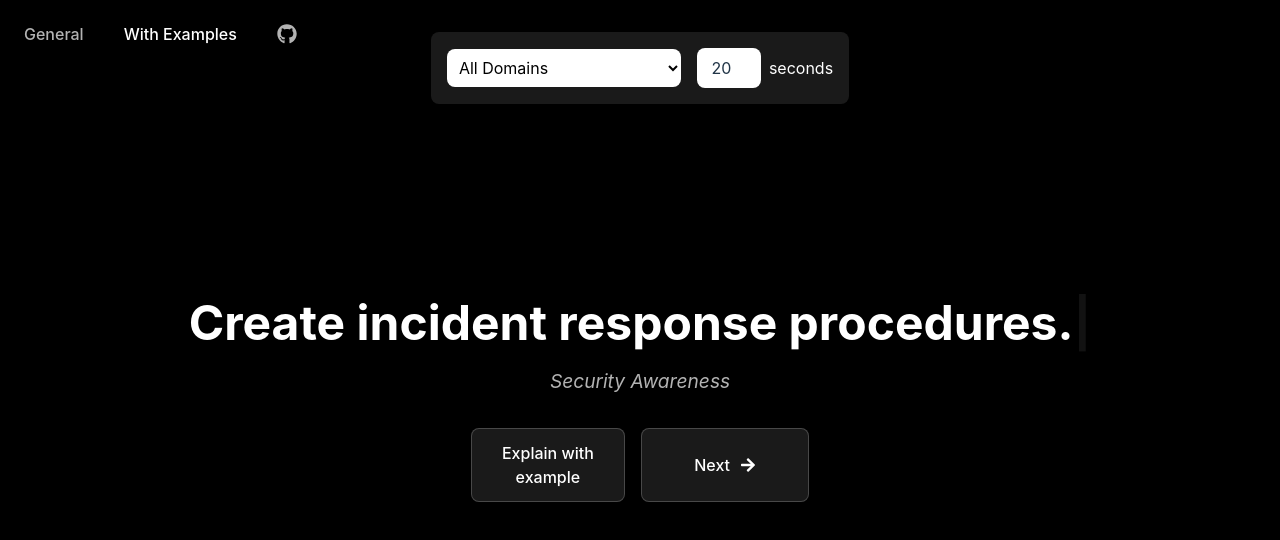
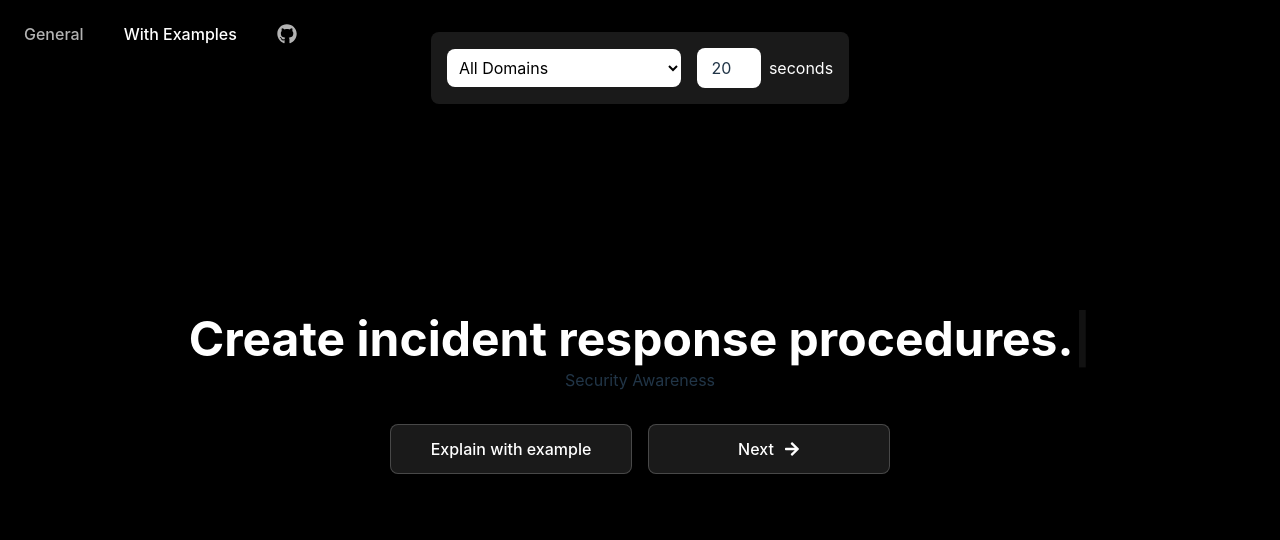
Before and after one commit to SajidPervez/cybersec-best-practices, a React (Vite) app: page /explain in a window 1280 px wide. Shown: the top 540 px of the page. Built offline with nearby package versions, Linux system fonts and the light colour scheme.

Commit message:
changes to readme and server for cors

```diff
--- a/src/styles.css
+++ b/src/styles.css
@@ -123,23 +123,14 @@
 }
 
 .domain-and-button-container {
-  height: 150px;
   display: flex;
   flex-direction: column;
   align-items: center;
-  justify-content: flex-start;
   gap: 1rem;
   width: 100%;
-  position: absolute;
-  bottom: 2rem;
-}
-
-.domain-name {
-  color: rgba(255, 255, 255, 0.7);
-  font-size: 1.2rem;
-  font-style: italic;
-  margin-top: 1rem;
-  text-align: center;
+  max-width: 500px;
+  margin: 2rem auto 0;
+  transition: all 0.3s ease;
 }
 
 .explain-button {
@@ -151,6 +142,11 @@
   border-radius: 0.5rem;
   font-size: 1rem;
   transition: all 0.2s ease;
+  width: 100%;
+  max-width: 500px;
+  display: flex;
+  justify-content: center;
+  align-items: center;
 }
 
 .explain-button:hover {
@@ -262,19 +258,22 @@
 }
 
 .continue-button {
+  pointer-events: auto;
+  opacity: 1;
+  width: 100%;
+  max-width: 500px;
+  margin: 1rem auto;
   display: flex;
+  justify-content: center;
   align-items: center;
-  justify-content: center;
-  gap: 0.5rem;
+  gap: 10px;
   padding: 0.75rem 1.5rem;
-  background-color: rgba(255, 255, 255, 0.2);
+  background-color: rgba(255, 255, 255, 0.1);
   color: white;
-  border: none;
+  border: 1px solid rgba(255, 255, 255, 0.2);
   border-radius: 0.5rem;
   font-size: 1rem;
   transition: all 0.2s ease;
-  width: 100%;
-  margin-top: 1rem;
 }
 
 .continue-button:hover {
@@ -442,50 +441,19 @@ body, #root {
   padding-bottom: 100px;
 }
 
-.continue-button {
-  pointer-events: auto;
-  opacity: 1;
-  width: 90%;
-  max-width: 300px;
-}
-
-.explain-button {
-  width: 90%;
-  max-width: 300px;
-}
-
-@media (min-width: 1200px) {
-  .practice-text {
-    white-space: nowrap;
-    font-size: 3rem;
-  }
-
-  .practice-content {
-    white-space: nowrap;
-    overflow: visible;
-  }
-}
-
-@keyframes pulse {
-  0% { opacity: 1; }
-  50% { opacity: 0; }
-  100% { opacity: 1; }
-}
-
-.next-button-container {
-  position: fixed;
-  bottom: 20px;
-  left: 0;
-  right: 0;
-  z-index: 10;
-  padding: 0 20px;
-  margin: 0;
+.buttons-container {
+  display: flex;
+  gap: 1rem;
+  justify-content: center;
+  margin-top: 2rem;
+  width: 100%;
+  max-width: 500px;
+  margin-left: auto;
+  margin-right: auto;
 }
 
 .next-practice-button {
   width: 100%;
-  max-width: 500px;
-  margin: 0 auto;
   display: flex;
   justify-content: center;
   align-items: center;
@@ -508,20 +476,8 @@ body, #root {
   font-size: 1rem;
 }
 
-.domain-and-button-container {
-  display: flex;
-  flex-direction: column;
-  align-items: center;
-  gap: 1rem;
+.next-button-container {
   width: 100%;
-  transition: all 0.3s ease;
-}
-
-.buttons-container {
-  display: flex;
-  gap: 1rem;
-  justify-content: center;
-  margin-top: 2rem;
 }
 
 @media (max-width: 768px) {
@@ -539,4 +495,24 @@ body, #root {
     max-width: none;
     height: 48px;
   }
+
+  .next-button-container {
+    position: fixed;
+    bottom: 20px;
+    left: 0;
+    right: 0;
+    z-index: 10;
+    padding: 0 20px;
+    margin: 0;
+  }
+
+  .domain-and-button-container {
+    margin-bottom: 80px;
+  }
 }
+
+@keyframes pulse {
+  0% { opacity: 1; }
+  50% { opacity: 0; }
+  100% { opacity: 1; }
+}
```
Also changed, not shown: 2 other files (tests, documents, lock files or other folders).
